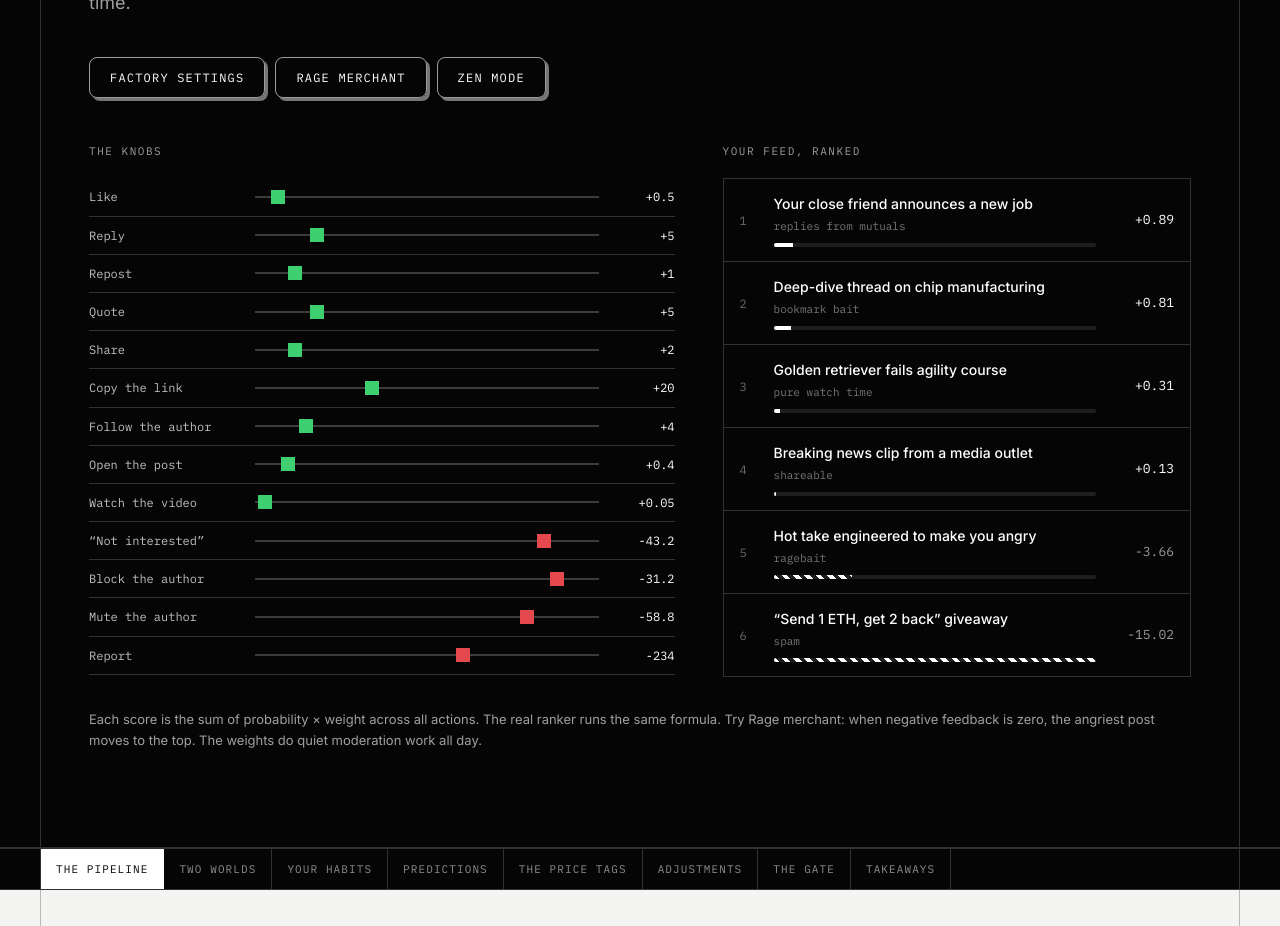
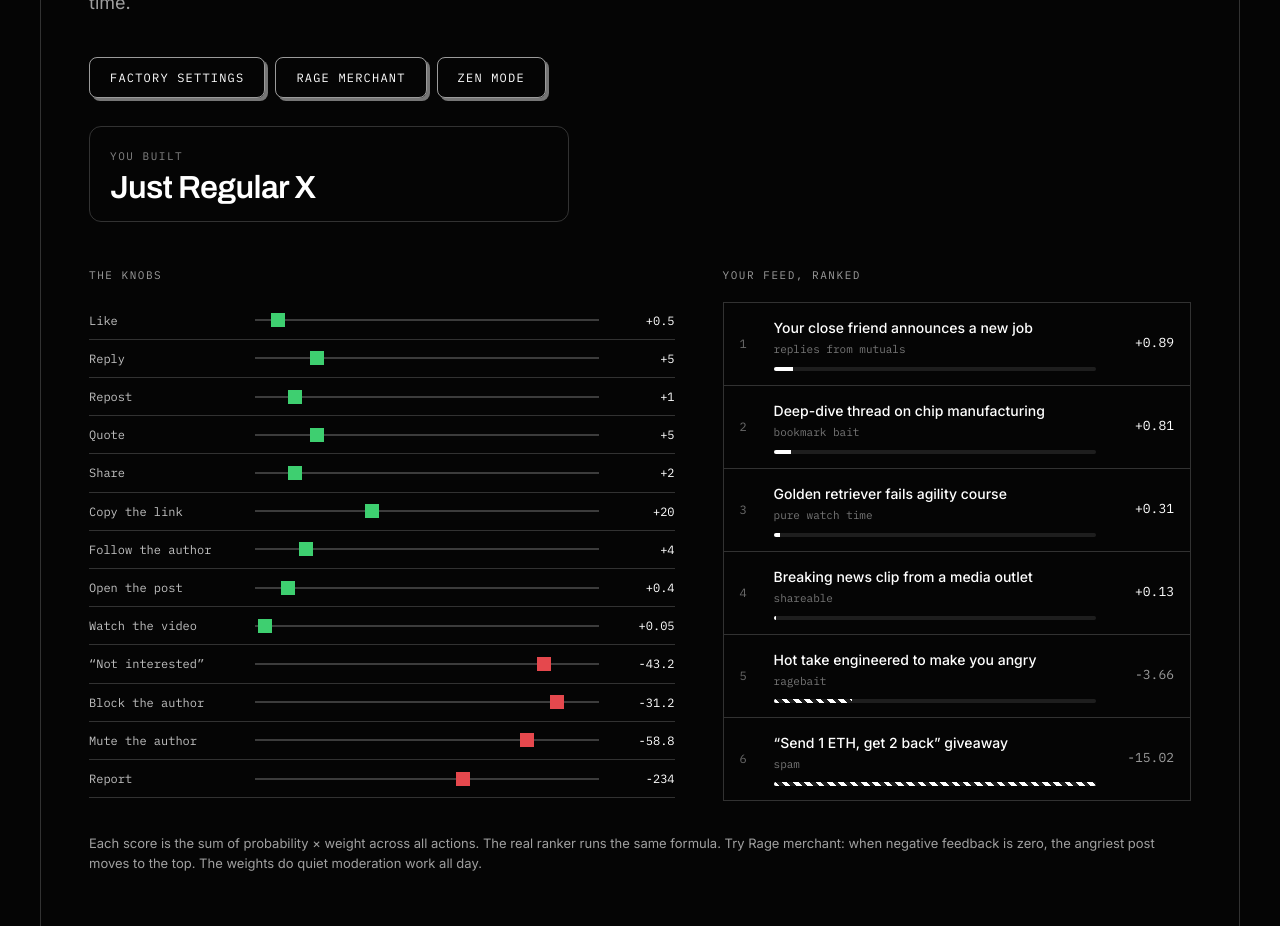
Before and after one commit to dabit3/insidetheforyou, a React (Vite) app: page / in a window 1280 px wide. Shown: the part 5040-5966 px from the top of the page. Built offline with nearby package versions, Linux system fonts and the light colour scheme.

Commit message:
added build your own algo

```diff
--- a/src/index.css
+++ b/src/index.css
@@ -616,6 +616,14 @@ body {
 .preset-btn:active {
   transform: translate(3px, 3px);
   box-shadow: 0 0 0 rgba(255, 255, 255, 0.45);
+}
+
+.algo-name {
+  margin-top: 28px;
+  border: 1px solid var(--line-dark);
+  border-radius: 12px;
+  padding: 16px 20px;
+  max-width: 480px;
 }
 
 .slider-row {
--- a/src/sections/WeightLab.tsx
+++ b/src/sections/WeightLab.tsx
@@ -1,5 +1,5 @@
 import { useMemo, useState } from 'react'
-import { motion } from 'framer-motion'
+import { motion, AnimatePresence } from 'framer-motion'
 import { Reveal, Section } from '../components/Reveal'
 
 type WeightDef = {
@@ -109,6 +109,45 @@ const PRESETS: [string, string, Record<string, number>][] = [
   ],
 ]
 
+// Names the user's custom algorithm from the shape of the knobs.
+// Runs locally: instant, free, and deterministic for a given configuration.
+function algoName(w: Record<string, number>): string {
+  const isDefault = WEIGHT_DEFS.every((d) => w[d.id] === d.def)
+  if (isDefault) return 'Just Regular X'
+
+  const negIds = ['notInterested', 'block', 'mute', 'report']
+  const negOff = negIds.every((id) => w[id] === 0)
+  const negMaxed =
+    w.notInterested <= -290 && w.block <= -290 && w.mute <= -290 && w.report <= -580
+
+  if (negOff && (w.reply >= 20 || w.quote >= 20)) return 'The Rage Engine'
+  if (negOff) return 'No Brakes Mode'
+  if (negMaxed && (w.video >= 2 || w.like >= 3)) return 'The Zen Garden'
+  if (negMaxed) return 'The Censor'
+  if (w.video >= 3) return 'Brainrot Maximizer'
+  if (w.copyLink >= 45) return 'The Link Goblin'
+  if (w.reply >= 18 && w.quote >= 18) return 'The Argument Factory'
+  if (w.follow >= 15) return 'The Networking Event'
+  if (w.like >= 6) return 'The Dopamine Dispenser'
+  if (w.click >= 3) return 'The Clickbait Machine'
+  if (w.share >= 12) return 'Patient Zero'
+  if (w.report <= -450) return 'Judge, Jury, Executioner'
+  if (w.repost >= 7) return 'The Echo Chamber'
+
+  // Anything else gets a stable name from a hash of the configuration.
+  const adjectives = [
+    'Feral', 'Polite', 'Unhinged', 'Curated', 'Chaotic', 'Wholesome',
+    'Spicy', 'Sleepy', 'Ravenous', 'Suspicious', 'Humble', 'Dramatic',
+  ]
+  const nouns = [
+    'Algorithm', 'Timeline', 'Doomscroller', 'Recommender', 'Ranker',
+    'Mixer', 'Oracle', 'Curator', 'Feed', 'Machine',
+  ]
+  let h = 0
+  for (const d of WEIGHT_DEFS) h = (h * 31 + Math.round(w[d.id] * 10) + 7) % 100003
+  return `The ${adjectives[h % adjectives.length]} ${nouns[Math.floor(h / 7) % nouns.length]}`
+}
+
 export function WeightLab() {
   const [weights, setWeights] = useState<Record<string, number>>(DEFAULTS)
 
@@ -123,6 +162,7 @@ export function WeightLab() {
   }, [weights])
 
   const maxAbs = Math.max(...ranked.map((p) => Math.abs(p.score)), 0.001)
+  const name = useMemo(() => algoName(weights), [weights])
 
   return (
     <Section id="playground" theme="dark">
@@ -140,11 +180,35 @@ export function WeightLab() {
       </Reveal>
 
       <div style={{ marginTop: 40, display: 'flex', gap: 10, flexWrap: 'wrap' }}>
-        {PRESETS.map(([name, desc, preset]) => (
-          <button key={name} className="preset-btn" onClick={() => setWeights(preset)} title={desc}>
-            {name}
+        {PRESETS.map(([presetName, desc, preset]) => (
+          <button
+            key={presetName}
+            className="preset-btn"
+            onClick={() => setWeights(preset)}
+            title={desc}
+          >
+            {presetName}
           </button>
         ))}
+      </div>
+
+      <div className="algo-name">
+        <span className="mono" style={{ fontSize: 11, letterSpacing: '0.14em', textTransform: 'uppercase', opacity: 0.5 }}>
+          You built
+        </span>
+        <AnimatePresence mode="wait">
+          <motion.div
+            key={name}
+            initial={{ opacity: 0, y: 8 }}
+            animate={{ opacity: 1, y: 0 }}
+            exit={{ opacity: 0, y: -8 }}
+            transition={{ duration: 0.15 }}
+            className="display"
+            style={{ fontSize: 'clamp(22px, 3vw, 32px)', marginTop: 4 }}
+          >
+            {name}
+          </motion.div>
+        </AnimatePresence>
       </div>
 
       <div className="playground-grid" style={{ marginTop: 40 }}>
```
